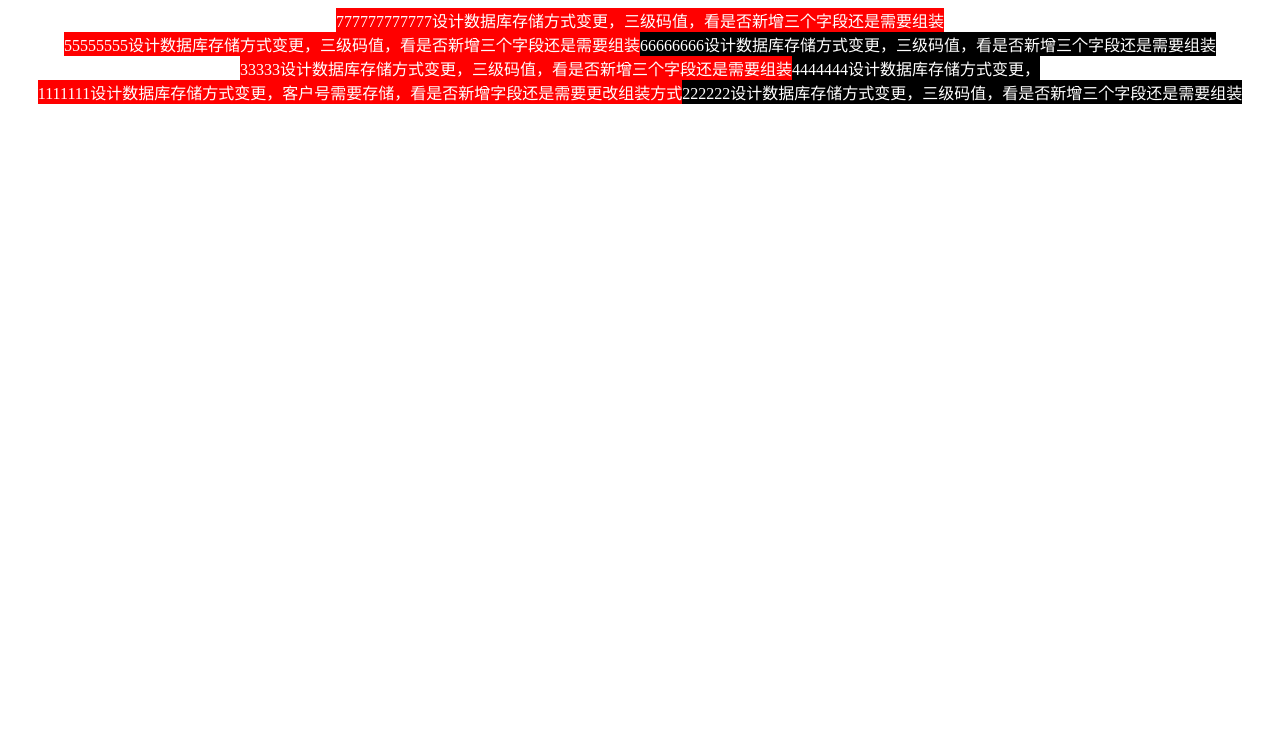
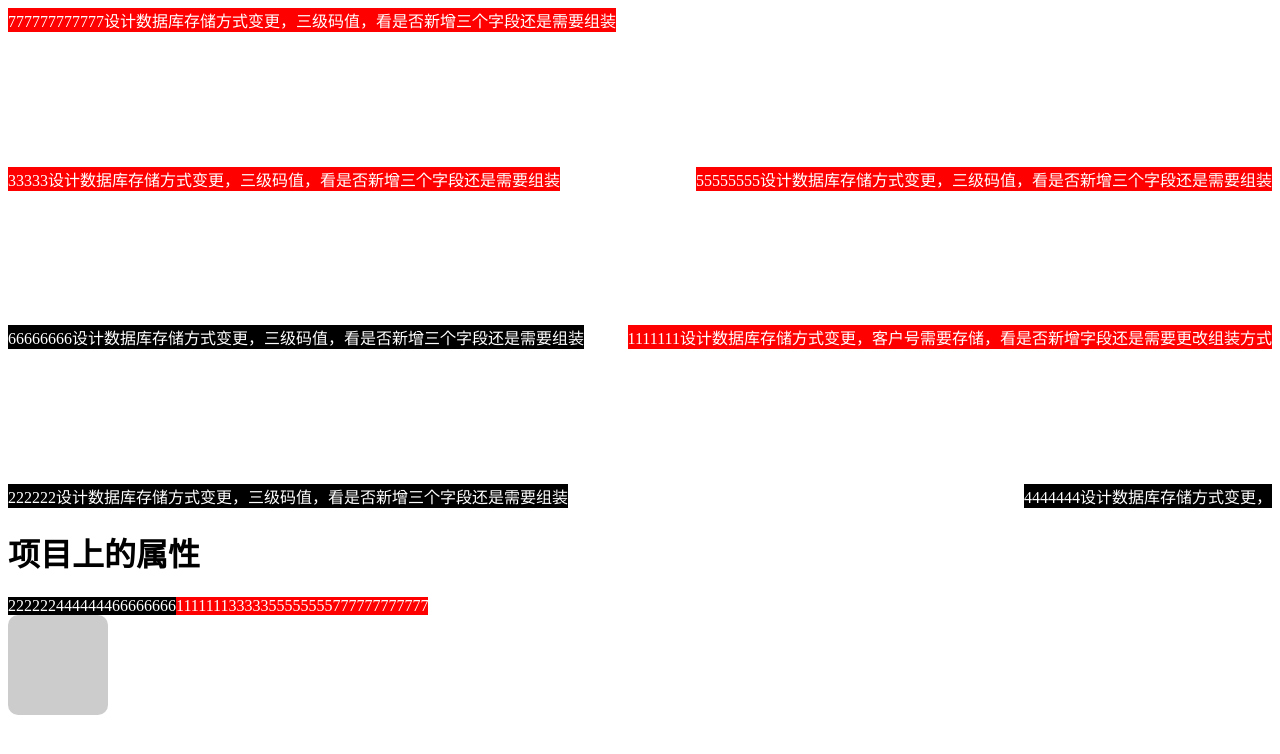
Before and after one commit to MuRongJs/learningNotes, a plain HTML site: page css/css(flex).html in a window 1280 px wide. Drawn offline with Linux system fonts and the light colour scheme.

Commit message:
flex布局

```diff
--- a/css/css(flex).html
+++ b/css/css(flex).html
@@ -8,6 +8,7 @@
 			color: white;
 		}
 		.test01 .flex{
+			height: 500px;
 			display: flex;
 			/*flex-direction描述容器中的主轴方向*/
 			flex-direction:row;/*默认值，描述主轴由左到右*/
@@ -23,12 +24,65 @@
 			justify-content: flex-start;/*默认值，以主轴的起点进行对齐*/
 			justify-content: flex-end;/*以主轴的终点进行对齐*/
 			justify-content: center;/*项目居中进行对齐*/
+			justify-content: space-around;/*每个项目两侧间隔相等*/
+			justify-content: space-between;/*容器中项目两端对齐，项目之间间隔相等*/
+			/*align-items属性定义项目在交叉轴上的对齐方式*/
+			align-items: stretch;/*默认值，项目未设置高度时，项目高度将占满容器*/
+			align-items: flex-start;/*以交叉轴的起点对齐*/
+			align-items: flex-end;/*以交叉轴的终点对齐*/
+			align-items: center;/*交叉轴居中对齐*/
+			align-items: baseline;/*项目在交叉轴上的第一行文字的基线对齐*/
+			/*align-content定义了多根轴线的对齐方式，在交叉轴上的对齐方式*/
+			align-content: flex-start;/*与交叉轴上的起点对齐*/
+			align-content: flex-end;/*与交叉轴上的终点对齐*/
+			align-content: center;/*在交叉轴居中对齐*/
+			align-content: space-around;/*在交叉轴每个项目两侧间隔相等*/
+			align-content: space-between;/*在交叉轴两端对齐，项目之间间隔相等*/
 		}
 		.test01 .flex *:nth-child(2n+1){
 			background-color: red;
+			order:3;
 		}
 		.test01 .flex *:nth-child(2n){
 			background-color: black;
+		}
+		.test02{
+			color: white;
+		}
+		.test02 .flex{
+			display:inline-flex;
+			/*flex-wrap: wrap;*/
+		}
+		.test02 .flex *:nth-child(2n+1){
+			background-color: red;
+			/*order属性作用于项目元素上，用来设置排列的顺序*/
+			order: 2;
+			/*flex-grow属性作用于项目元素上，用来分配项目在剩余空间上的占比*/
+			flex-grow: 1;
+			/*flex-shrink定义了空间不足时项目的缩小比例*/
+			/*flex-basis定义项目占据主轴的空间(分配多余空间之前)*/
+			flex-basis: 100px
+			/*flex是flex-grow、flex-basis、flex-shrink的缩写*/
+			flex：1
+			/*align-self用来定义单个项目的align-items的对齐方式*/
+		}
+		.test02 .flex *:nth-child(2n){
+			background-color: black;
+			flex-shrink: 1;
+
+		}
+		/*flex布局实践*/
+		.test03 {
+			width: 100px;
+			height: 100px;
+			border-radius: 10px;
+			background: #CCCCCC;
+		}
+		.test03 span{
+			width: 20px;
+			height: 20px;
+			border-radius: 10px;
+			background: red;
 		}
 	</style>
 </head>
@@ -44,5 +98,20 @@
 			<span>777777777777设计数据库存储方式变更，三级码值，看是否新增三个字段还是需要组装</span>
 		</div>
 	</div>
+	<h1>项目上的属性</h1>
+	<div class="test02">
+		<div class="flex">
+			<div>1111111</div>
+			<div>222222</div>
+			<div>33333</div>
+			<div style="flex-grow:2">4444444</div>
+			<div>55555555</div>
+			<div>66666666</div>
+			<span>777777777777</span>
+		</div>
+	</div>
+	<div class="test03">
+		<span></span>
+	</div>
 </body>
 </html>
```
Also changed, not shown: css/css(display属性_响应式布局).html (+37 -3 lines).
